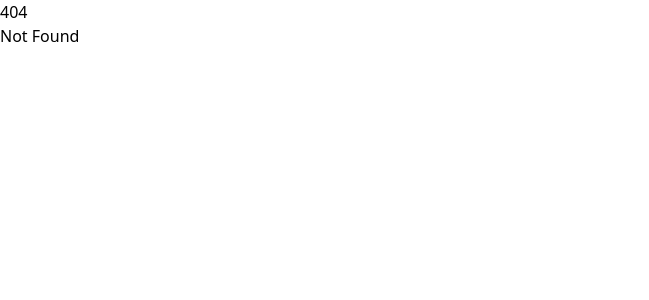
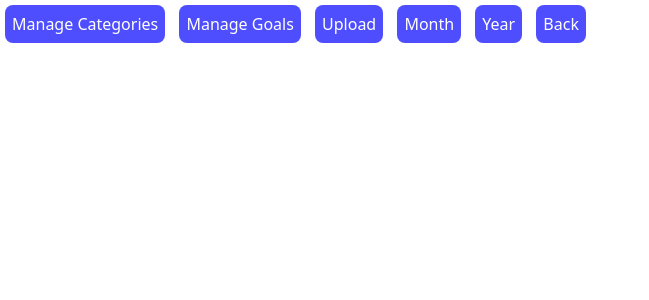
Before and after one commit to RockShwa/WebBudgetizer, a SvelteKit app: page /transactions in a window 1280 px wide. Before the commit this address had no page. Shown: the top 300 px of the page, without its empty margins (0-649 px from the left). Built offline with nearby package versions, Linux system fonts and the light colour scheme.

Commit message:
adding transaction page

```diff
--- /dev/null
+++ b/src/routes/transactions/+page.svelte
@@ -0,0 +1,43 @@
+<div class="button-row">
+    <button class="button">Manage Categories</button>
+    <button class="button">Manage Goals</button>
+    <button class="button">Upload</button>
+    <button class="button">Month</button>
+    <button class="button">Year</button>
+    <button class="button">Back</button>
+</div>
+
+<div class="table">
+    <!-- will be generated by JavaScript -->
+</div>
+
+<style>
+    .button {
+        width: auto;
+        box-shadow: var(--shadow-sm);
+        border-radius: var(--radius-lg);
+        background-color: rgb(78, 78, 255);
+        color: white;
+        padding: 7px;
+        margin: 5px;
+    }
+
+    .button:hover {
+        background-color: rgb(53, 53, 255);
+    }
+
+    .table {
+        border-collapse: collapse;
+        width: auto;
+        height: auto;
+        border-bottom: 1px solid #ddd;
+    }
+
+    .th, td {
+        padding: 10px;
+
+    }
+
+    /* zebra striped table */
+    tr:nth-child(even) {background-color: #f2f2f2;}
+</style>
```
Also changed, not shown: src/routes/transactions.svelte (deleted).
